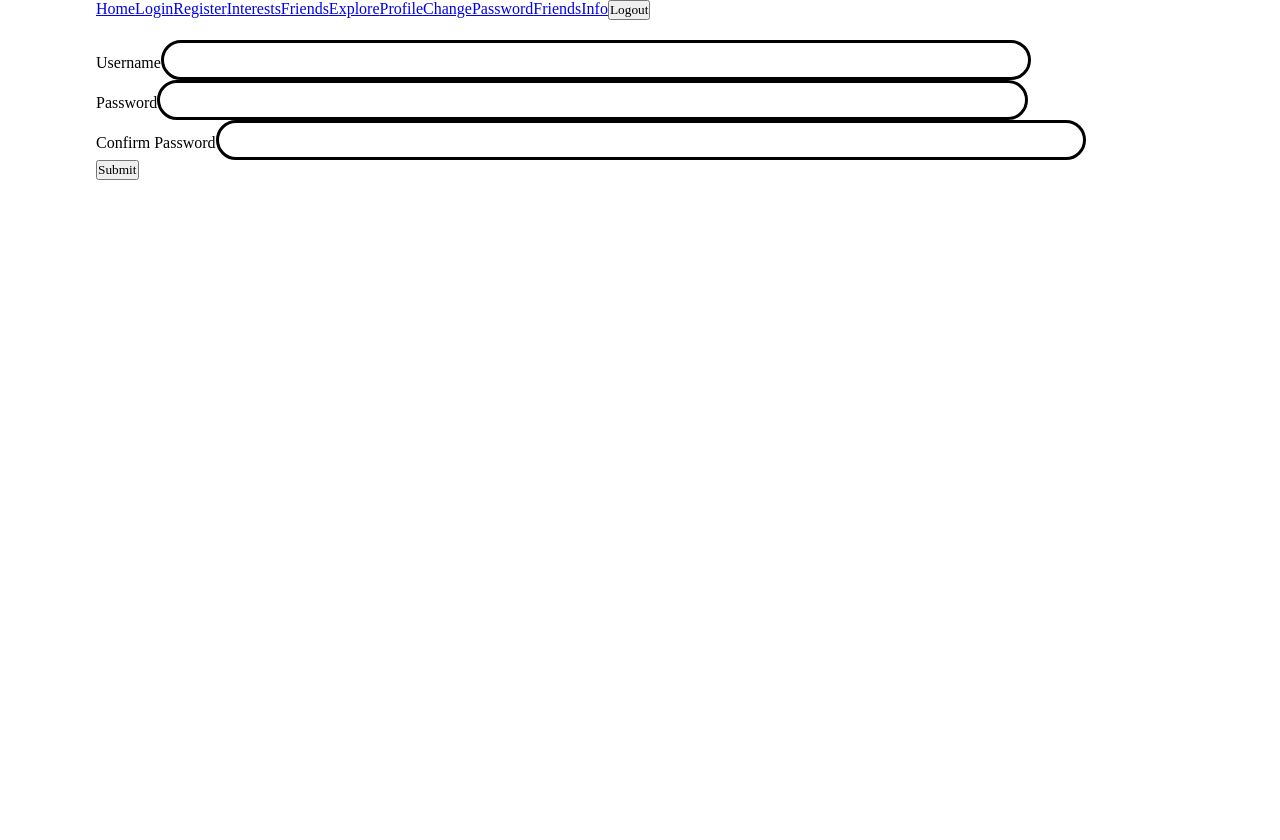
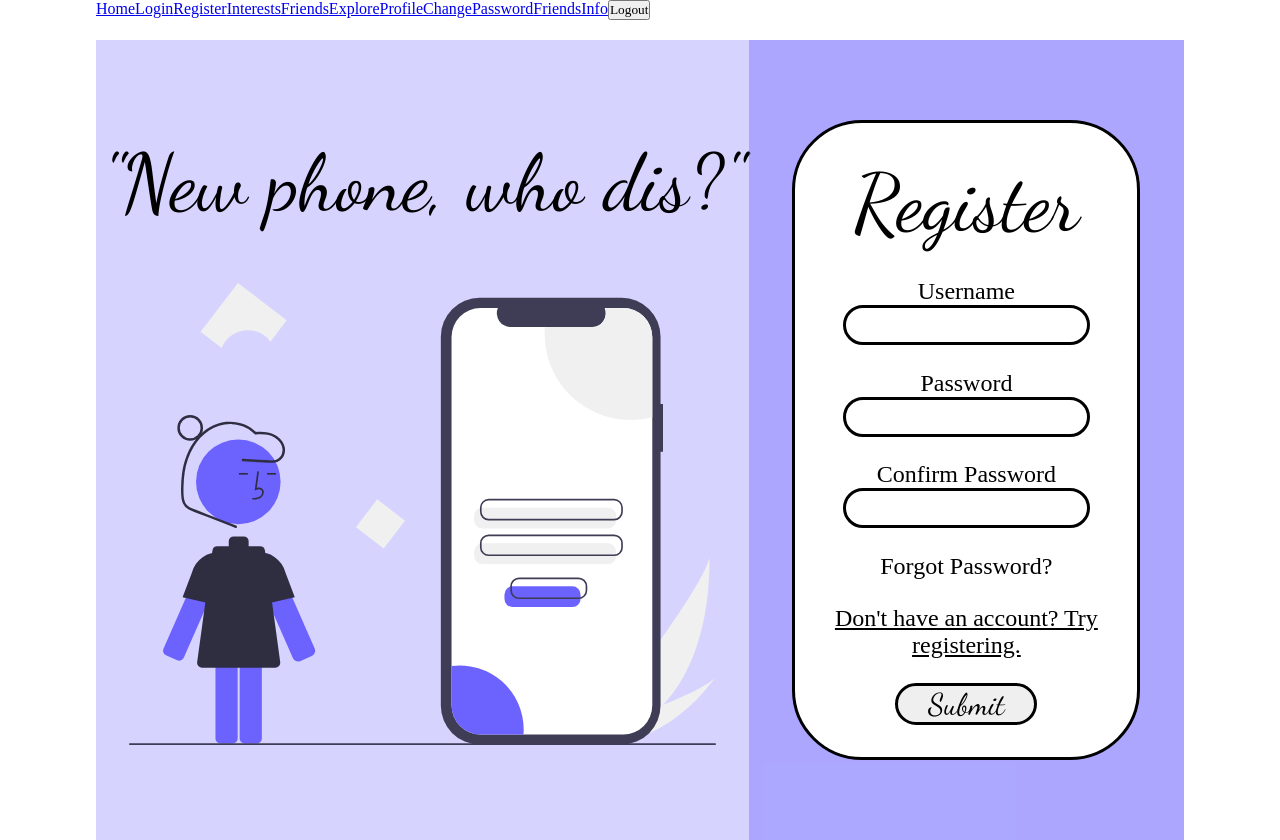
Before and after one commit to shivavishaal66215/strictlysocial, a React (Create React App) app in the folder client/: page /register in a window 1280 px wide. Before the commit the page ends 800 px from the top, so only its background shows below. Built offline with nearby package versions, Linux system fonts and the light colour scheme; no server answers.

Commit message:
styles for register at base level

```diff
--- a/client/src/Register.js
+++ b/client/src/Register.js
@@ -1,5 +1,7 @@
 import React, { Component } from "react";
 import axios from "axios";
+import "./styles/Register.css";
+import Mobile from "./images/undraw_Mobile_login_re_9ntv.svg";
 const qs = require("qs");
 
 export default class Register extends Component {
@@ -63,33 +65,57 @@ export default class Register extends Component {
 
 	render() {
 		return (
-			<div>
-				<div>
+			<div className="Register">
+				<div className="Register-leftContainer">
+					<div className="module-heading large-spacer-vertical">
+						"New phone, who dis?"
+					</div>
+					<img src={Mobile}></img>
+				</div>
+				<div className="Register-rightContainer">
+					<div className="Register-rightContainer-content">
+						<div className="module-heading large-spacer-vertical">Register</div>
+						<div className="Register-content">
+							<div className="large-spacer-vertical">
 								<label htmlFor="username">Username</label>
+								<br />
 								<input
 									type="text"
 									name="username"
 									onChange={this.handleUsernameChange}
 								/>
 							</div>
-				<div>
+							<div className="large-spacer-vertical">
 								<label htmlFor="password">Password</label>
+								<br />
 								<input
 									type="password"
 									name="password"
 									onChange={this.handlePasswordChange}
 								/>
 							</div>
-				<div>
-					<label htmlFor="confirmPassword">Confirm Password</label>
+							<div className="large-spacer-vertical">
+								<label htmlFor="confirmpassword">Confirm Password</label>
+								<br />
 								<input
 									type="password"
-						name="confirmPassword"
+									name="confirmpassword"
 									onChange={this.handleConfirmPasswordChange}
 								/>
 							</div>
+							<div className="large-spacer-vertical">Forgot Password?</div>
+							<div className="underlined large-spacer-vertical">
+								Don't have an account? Try
+								<br />
+								registering.
+							</div>
+						</div>
 						<div>
-					<button onClick={this.handleSubmit}>Submit</button>
+							<button className="submit" onClick={this.handleSubmit}>
+								Submit
+							</button>
+						</div>
+					</div>
 				</div>
 			</div>
 		);
--- /dev/null
+++ b/client/src/styles/Register.css
@@ -0,0 +1,55 @@
+.Register {
+	width: 100%;
+	height: 100%;
+	background-color: cyan;
+	display: flex;
+	justify-content: center;
+	align-items: center;
+	background-color: rgba(108, 99, 255, 0.28);
+}
+
+.Register-leftContainer {
+	width: 60%;
+	height: 100%;
+	display: flex;
+	justify-content: center;
+	align-items: center;
+	flex-direction: column;
+}
+
+.Register-rightContainer {
+	width: 40%;
+	height: 100%;
+	display: inline-flex;
+	flex-direction: column;
+	justify-content: center;
+	align-items: center;
+	background-color: rgba(108, 99, 255, 0.4);
+}
+
+.Register-rightContainer-content {
+	height: 80%;
+	width: 80%;
+	display: inline-flex;
+	flex-direction: column;
+	justify-content: center;
+	align-items: center;
+	border: 3px solid black;
+	border-radius: 70px;
+	background-color: white;
+}
+
+.Register-content {
+	font-size: 24px;
+	width: 90%;
+	text-align: center;
+}
+
+@media only screen and (max-width: 991px) {
+	.Register-leftContainer {
+		display: none;
+	}
+	.Register-rightContainer {
+		width: 100%;
+	}
+}
```
Lines whose indentation alone changed are shown as unchanged.
